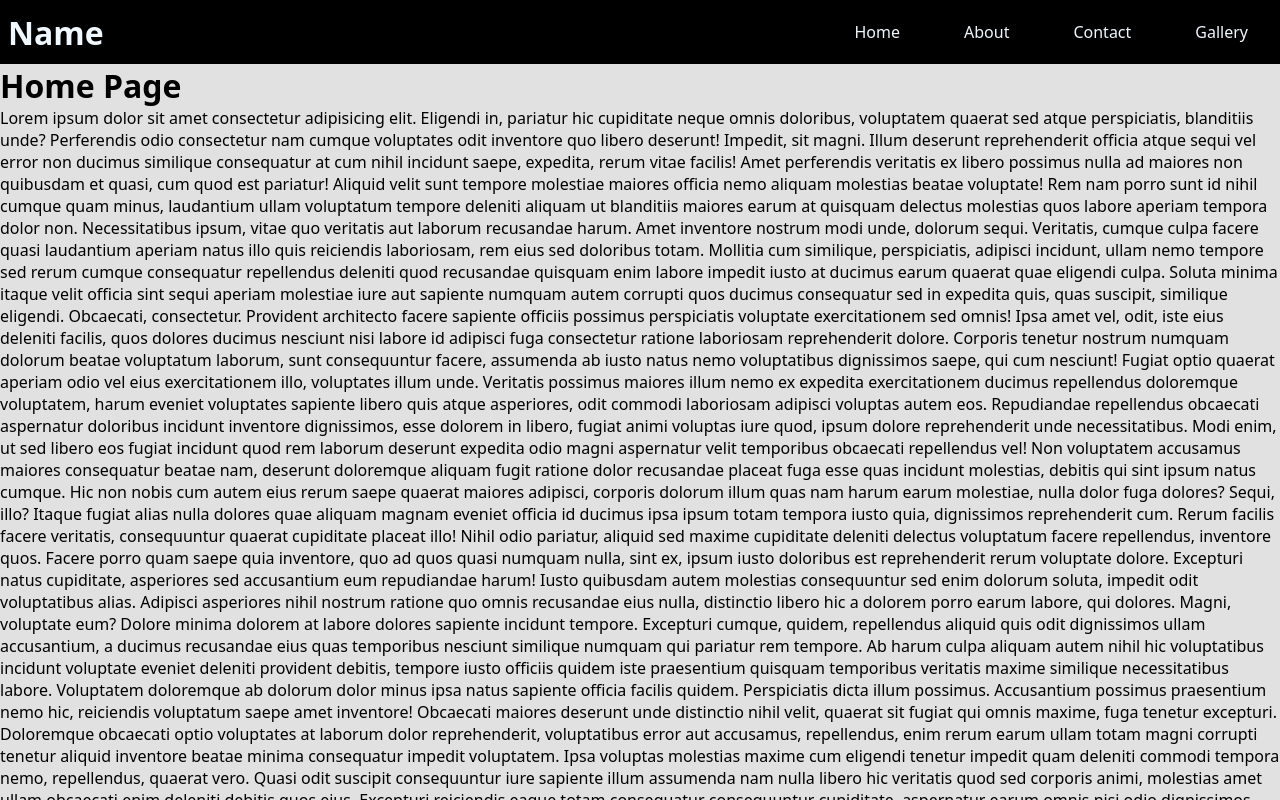
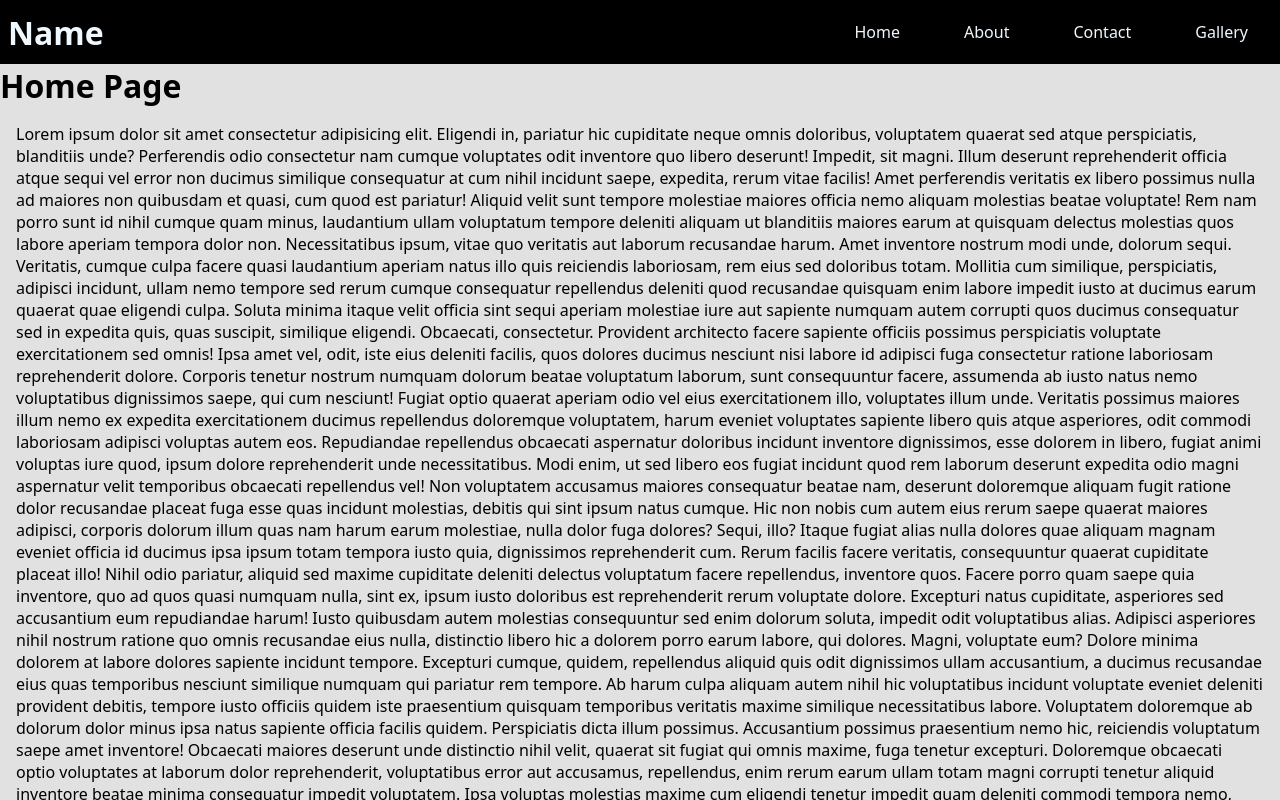
Before and after one commit to JKuriata/mobileTutorial, a React (Vite) app: page /#/ in a window 1280 px wide. Shown: the top 800 px of the page. Built offline with nearby package versions, Linux system fonts and the light colour scheme.

Commit message:
enhancement: styling

```diff
--- a/src/index.css
+++ b/src/index.css
@@ -10,3 +10,7 @@ body {
       background-color: rgb(225, 225, 225);
       margin-top: 4rem;
 }
+
+p {
+  padding: 1rem;
+}
```
